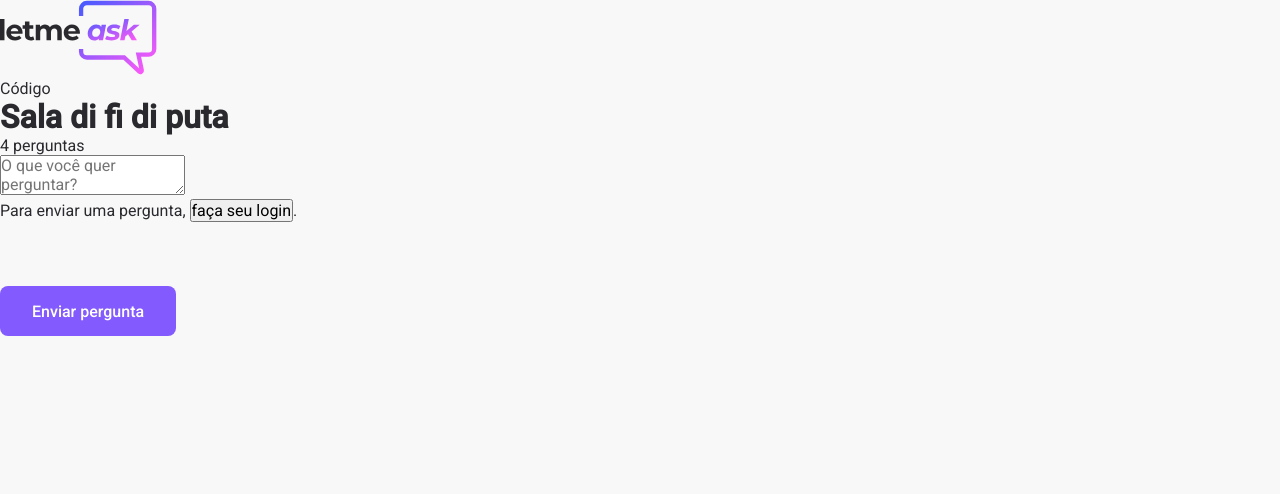
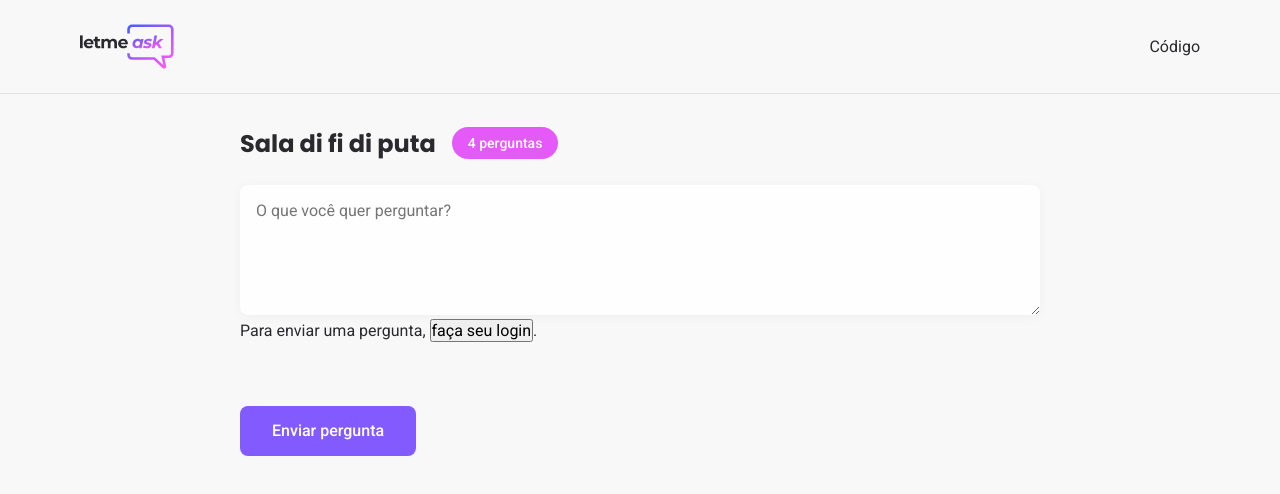
Before and after one commit to Jean-Domingues/Letmeask, a React (Create React App) app: page /rooms/1 in a window 1280 px wide. Shown: the top 494 px of the page. Built offline with nearby package versions, Linux system fonts and the light colour scheme; no server answers.

Commit message:
Estilizando o header

```diff
--- a/src/pages/Room.tsx
+++ b/src/pages/Room.tsx
@@ -5,7 +5,7 @@ import '../styles/room.scss'
 
 export function Room() {
   return (
-    <div id='page-rom'>
+    <div id='page-room'>
       <header>
         <div className='content'>
           <img src={logoImg} alt='LetMeAsk' />
@@ -13,8 +13,8 @@ export function Room() {
         </div>
       </header>
 
-      <main className='content'>
-        <div className='romm-title'>
+      <main>
+        <div className='room-title'>
           <h1>Sala di fi di puta</h1>
           <span>4 perguntas</span>
         </div>
--- a/src/styles/room.scss
+++ b/src/styles/room.scss
@@ -15,4 +15,44 @@
       }
     }
   }
+
+  main {
+    max-width: 800px;
+    margin: 0 auto;
+
+    .room-title {
+      margin: 32px 0 24px;
+      display: flex;
+      align-items: center;
+
+      h1 {
+        font-family: 'Poppins', sans-serif;
+        font-size: 24px;
+        color: #29292e;
+      }
+
+      span {
+        margin-left: 16px;
+        background-color: #e559f9;
+        border-radius: 999px;
+        padding: 8px 16px;
+        color: #fff;
+        font-weight: 500;
+        font-size: 14px;
+      }
+    }
+
+    form {
+      textarea {
+        width: 100%;
+        border: 0;
+        padding: 16px;
+        border-radius: 8px;
+        background-color: #fefefe;
+        box-shadow: 0 2px 12px rgba(0, 0, 0, 0.04);
+        resize: vertical;
+        min-height: 130px;
+      }
+    }
+  }
 }
```
